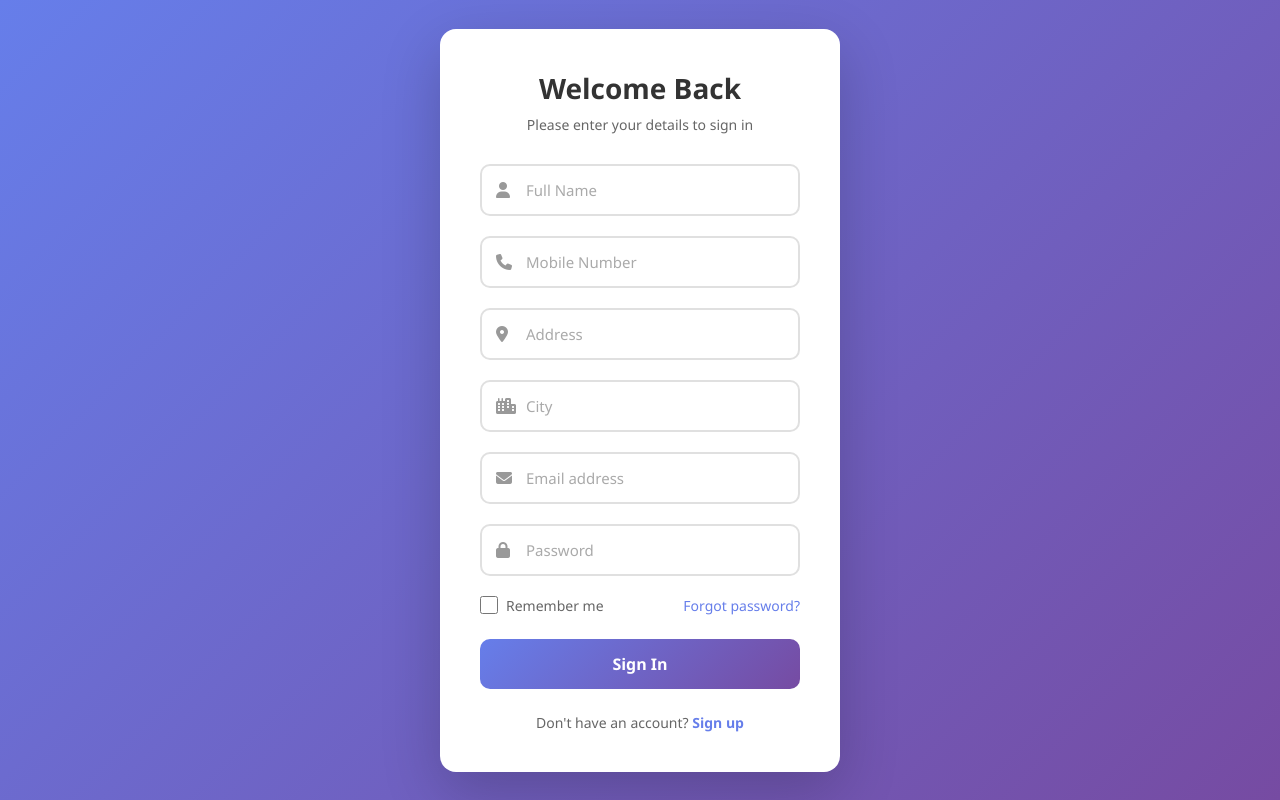
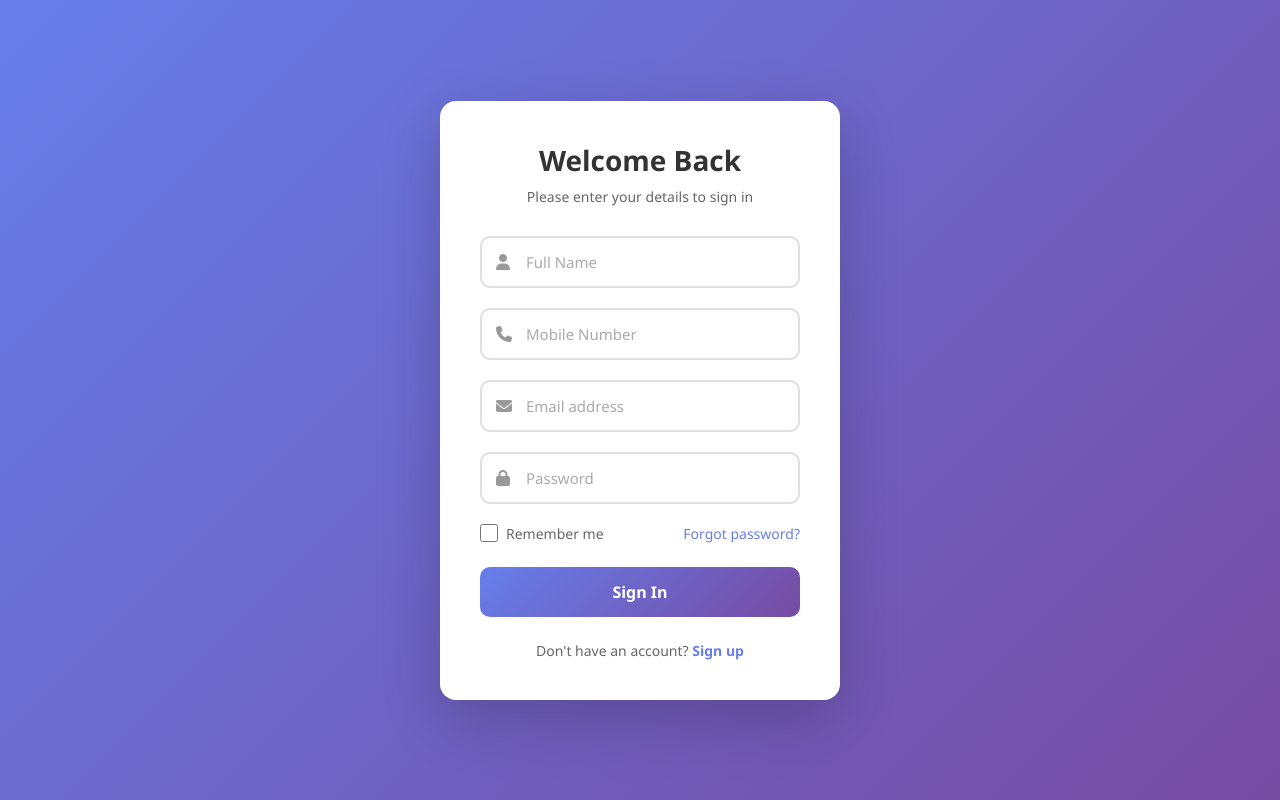
Before and after one commit to vishalrd1253/neww, a plain HTML site: page index.html in a window 1280 px wide. Drawn offline with Linux system fonts and the light colour scheme.

Commit message:
Remove address and city fields

```diff
--- a/index.html
+++ b/index.html
@@ -22,16 +22,6 @@
                 <div class="input-group">
                     <i class="fa-solid fa-phone"></i>
                     <input type="tel" id="mobile" placeholder="Mobile Number" required>
-                </div>
-
-                <div class="input-group">
-                    <i class="fa-solid fa-location-dot"></i>
-                    <input type="text" id="address" placeholder="Address" required>
-                </div>
-
-                <div class="input-group">
-                    <i class="fa-solid fa-city"></i>
-                    <input type="text" id="city" placeholder="City" required>
                 </div>
 
                 <div class="input-group">
```
